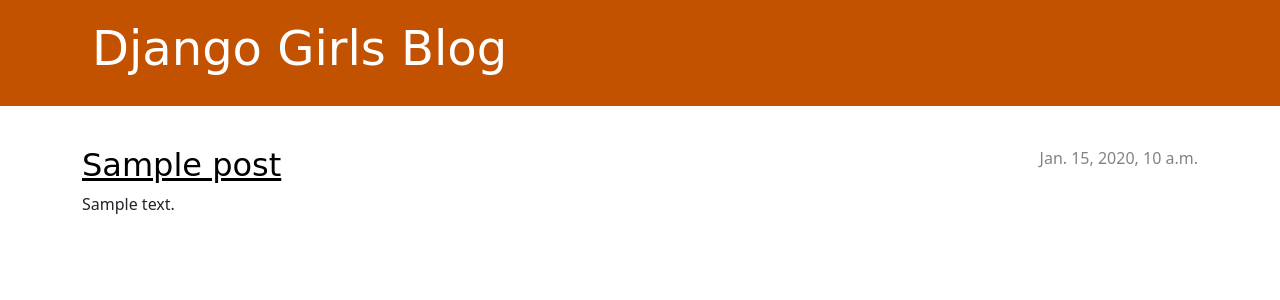
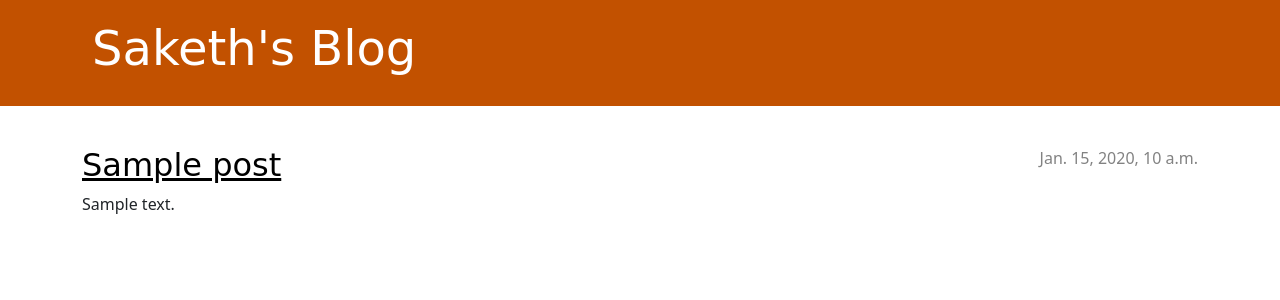
Before and after one commit to saketh3118/my-first-blog, a Django app: template templates/blog/post_list.html in a window 1280 px wide. Shown: the top 300 px of the page. Run offline with Django 4.2, Linux system fonts and the light colour scheme; the template is opened without the code that fills it: most values are stand-ins (such as "Sample title", 1, 10 or a date in 2020); data that the repository does not hold is empty.

Commit message:
Editing the Header Section

```diff
--- a/templates/blog/base.html
+++ b/templates/blog/base.html
@@ -2,7 +2,7 @@
 
 <header class="page-header">
     <div class="container">
-        <h1><a href="/">Django Girls Blog</a></h1>
+        <h1><a href="/">Saketh's Blog</a></h1>
         {% if user.is_authenticated %}
         <a href="{% url 'post_new' %}" class="top-menu">
             {% include './icon/file-earmark-plus.svg' %}
```
